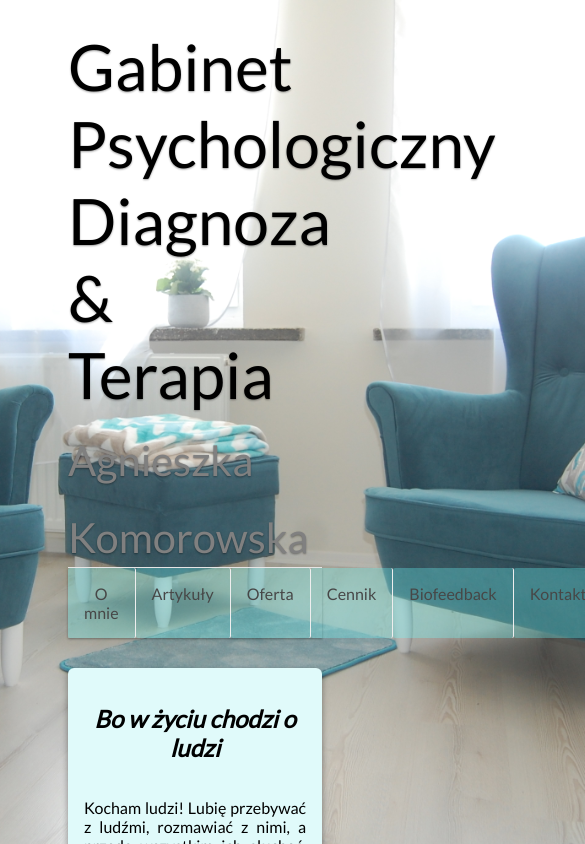
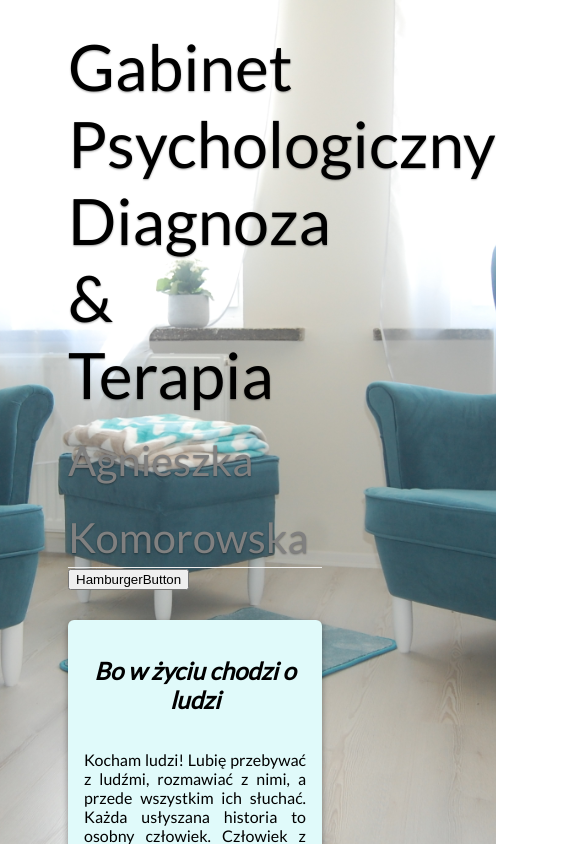
Before and after one commit to wakkymen/psycholog-barlinek, a React (Create React App) app: page / in a window 390 px wide. Shown: the top 844 px of the page, 585 px wide, since content can reach past the window. Built offline with nearby package versions, Linux system fonts and the light colour scheme.

Commit message:
logic of mobile menu without styling

```diff
--- a/package.json
+++ b/package.json
@@ -6,6 +6,7 @@
     "npm": "^5.8.0",
     "react": "^16.3.0",
     "react-dom": "^16.3.0",
+    "react-responsive": "^4.1.0",
     "react-router-dom": "^4.2.2",
     "react-scripts": "1.1.1"
   },
--- a/src/App.css
+++ b/src/App.css
@@ -81,31 +81,46 @@ nav {
   margin-right:60px;
   display: flex;
 
-  box-shadow: 0 1px 3px rgba(0,0,0,0.12), 0 1px 2px rgba(0,0,0,0.24);
+  /*box-shadow: 0 1px 3px rgba(0,0,0,0.12), 0 1px 2px rgba(0,0,0,0.24);*/
   transition: all 0.3s cubic-bezier(.25,.8,.25,1);
 }
 
 nav a {
   padding: 1em;
+  min-width: 90px;
   flex-grow: 1;
   background-color: rgba(111, 255, 255, 0.3);
   color: rgb(71, 71, 71);
   border-radius: 2px;
   display: inline-block;
-  border-right: 1px solid #eee;
+  margin-right: 2px;
+  margin-left: 2px;
+  box-shadow: 0 1px 3px rgba(0,0,0,0.12), 0 1px 2px rgba(0,0,0,0.24);
 }
 
 nav a.active {
   background-color: rgb(138, 211, 211);
 }
 
+nav a:first-child {
+  margin-left: 0;
+}
+
 nav a:last-child {
-  border-right: none;
+  margin-right: 0;
 }
 
 nav a:hover {
   box-shadow: 0 17px 20px -9px rgba(0,0,0,0.25);
   background-color: rgba(138, 211, 211, 0.8);
+}
+
+.menuWithHamburger div.hidden {
+  display: none;
+}
+
+.menuWithHamburger div.visible {
+  display: block;
 }
 
 section {
--- a/src/App.js
+++ b/src/App.js
@@ -20,9 +20,9 @@ class App extends Component {
 
           <Switch>
             <Route exact path='/' component={Home} />
-            <div>
+            <React.Fragment>
               {pages}
-            </div>
+            </React.Fragment>
           </Switch>
           <Footer />
         </div>
--- a/src/Button.js
+++ b/src/Button.js
@@ -1,10 +1,9 @@
 import React from 'react';
-import { NavLink } from 'react-router-dom';
 
 class Button extends React.Component {
     render() {
         return (
-            <NavLink to={this.props.href}>{this.props.name}</NavLink>
+            <button onClick={this.props.onClick}>{this.props.name}</button>
         );
     }
 }
--- /dev/null
+++ b/src/NavButton.js
@@ -0,0 +1,12 @@
+import React from 'react';
+import { NavLink } from 'react-router-dom';
+
+class NavButton extends React.Component {
+    render() {
+        return (
+            <NavLink to={this.props.href}>{this.props.name}</NavLink>
+        );
+    }
+}
+
+export default NavButton;
--- a/src/Navigation.js
+++ b/src/Navigation.js
@@ -1,30 +1,41 @@
 import React from "react";
 import Button from './Button';
+import NavButton from './NavButton'
+import MediaQuery from 'react-responsive';
 
 class Navigation extends React.Component {
 
-    constructor (props) {
+    constructor(props) {
         super(props);
-        this.state = {isMobile: false}
+        this.state = {isHamburgerButtonClicked: false};
+        this.toggleMenu = this.toggleMenu.bind(this);
     }
+
+    toggleMenu(e) {
+        this.setState((prevState) => {return {isHamburgerButtonClicked: !prevState.isHamburgerButtonClicked}});
+    }
+
     render () {
-        const isMobile = this.state.isMobile;
         const menuItems = this.props.menuItems;
-        const buttons = menuItems.map((menuItem) =>
-            <Button key={menuItem.id} name={menuItem.name} href={menuItem.href} />
-
-    );
-        if (!isMobile) {
-            return (
-                <nav>
-                    {buttons}
-                </nav>
-            );
-        } else {
-            return (
-                <div>Hamburgerbutton</div>
-            );
-        }
+        const navButtons = menuItems.map((menuItem) =>
+            <NavButton key={menuItem.id} name={menuItem.name} href={menuItem.href} />
+        );
+        const isMenuWithHamburgerVisible = this.state.isHamburgerButtonClicked;
+        return (
+            <nav>
+                <MediaQuery maxWidth={899}>
+                    <div className="menuWithHamburger">
+                        <Button onClick={this.toggleMenu} name="HamburgerButton"/>
+                        <div className={isMenuWithHamburgerVisible ? "visible column" : "hidden column"}>
+                            {navButtons}
+                        </div>
+                    </div>
+                </MediaQuery>
+                <MediaQuery minWidth={900}>
+                    {navButtons}
+                </MediaQuery>
+            </nav>
+        );
 
     }
 }
```
Also changed, not shown: src/withClickAction.js (added, +19 -0 lines), 1 other file (tests, documents, lock files or other folders).
